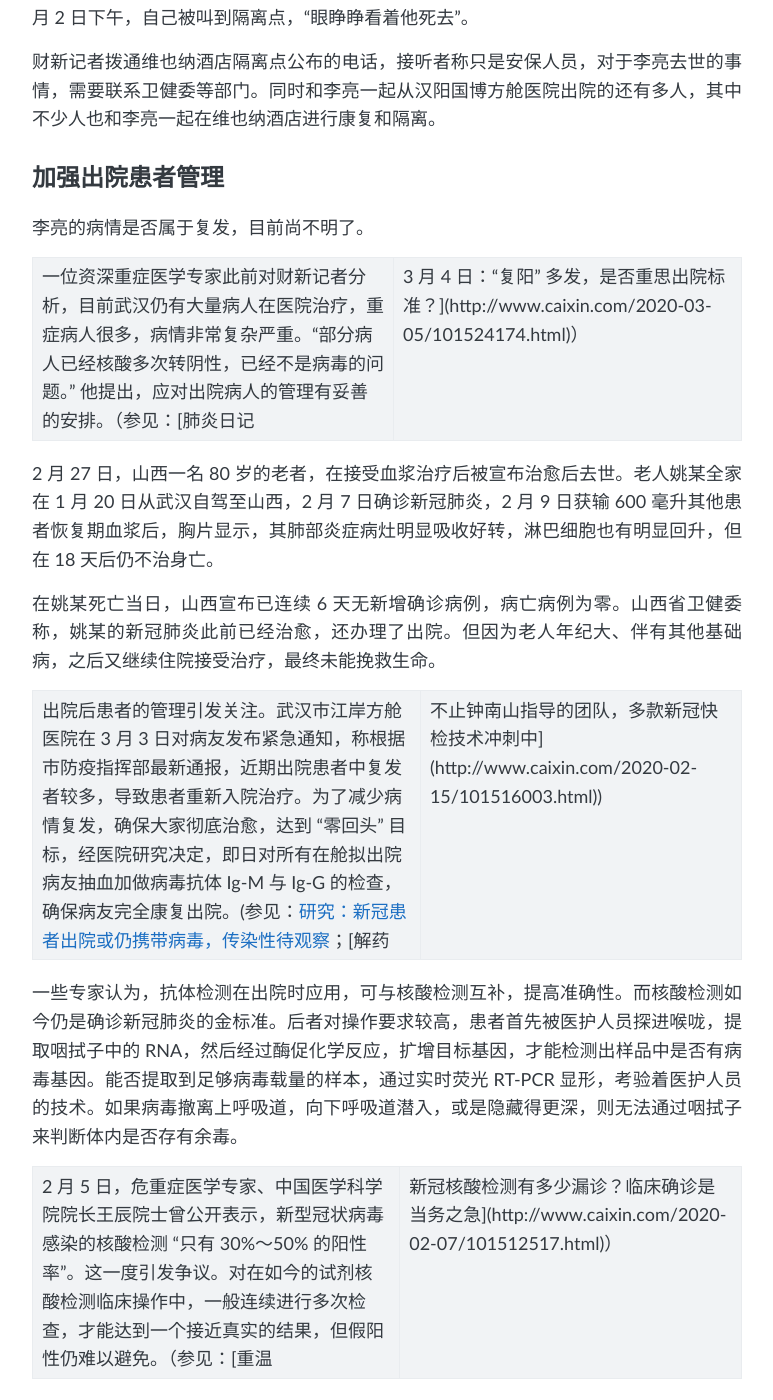
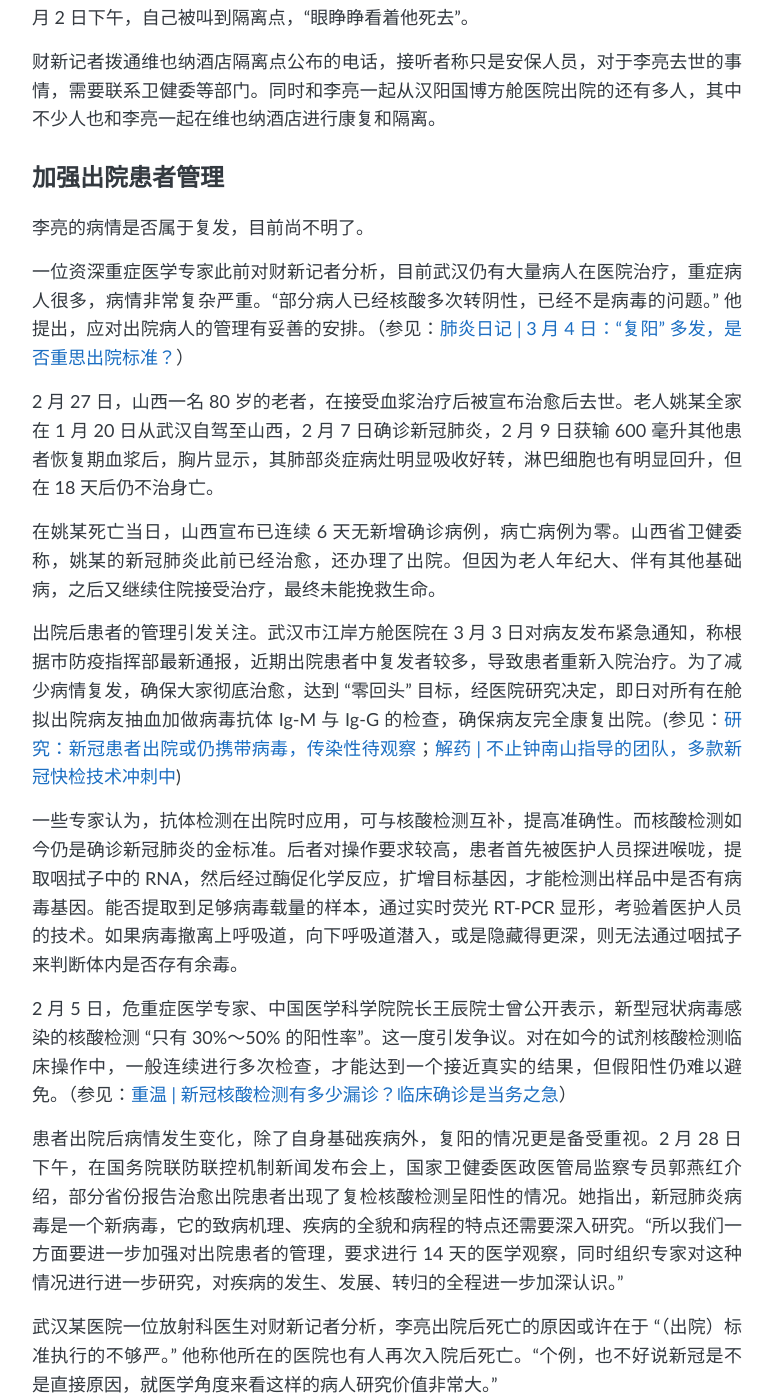
Before and after one commit to Terminus2049/Terminus2049.github.io, a Jekyll site: the page built from _posts/2020-03-05-fuyang.md, in a window 1280 px wide and 1400 px high, scrolled down 3401 px. Shown: the whole window, without its empty margins (253-1026 px from the left). Built offline with Jekyll 4.4.1, drawn with Linux system fonts in a browser that asks for light colours.

Commit message:
\|转义

```diff
--- a/_posts/2020-03-05-fuyang.md
+++ b/_posts/2020-03-05-fuyang.md
@@ -81,17 +81,17 @@ description: 武汉市江岸方舱医院在3月3日对病友发布紧急通知
 
 李亮的病情是否属于复发，目前尚不明了。
 
-一位资深重症医学专家此前对财新记者分析，目前武汉仍有大量病人在医院治疗，重症病人很多，病情非常复杂严重。“部分病人已经核酸多次转阴性，已经不是病毒的问题。”他提出，应对出院病人的管理有妥善的安排。（参见：[肺炎日记|3月4日：“复阳”多发，是否重思出院标准？](http://www.caixin.com/2020-03-05/101524174.html)）
+一位资深重症医学专家此前对财新记者分析，目前武汉仍有大量病人在医院治疗，重症病人很多，病情非常复杂严重。“部分病人已经核酸多次转阴性，已经不是病毒的问题。”他提出，应对出院病人的管理有妥善的安排。（参见：[肺炎日记\|3月4日：“复阳”多发，是否重思出院标准？](http://www.caixin.com/2020-03-05/101524174.html)）
 
 2月27日，山西一名80岁的老者，在接受血浆治疗后被宣布治愈后去世。老人姚某全家在1月20日从武汉自驾至山西，2月7日确诊新冠肺炎，2月9日获输600毫升其他患者恢复期血浆后，胸片显示，其肺部炎症病灶明显吸收好转，淋巴细胞也有明显回升，但在18天后仍不治身亡。
 
 在姚某死亡当日，山西宣布已连续6天无新增确诊病例，病亡病例为零。山西省卫健委称，姚某的新冠肺炎此前已经治愈，还办理了出院。但因为老人年纪大、伴有其他基础病，之后又继续住院接受治疗，最终未能挽救生命。
 
-出院后患者的管理引发关注。武汉市江岸方舱医院在3月3日对病友发布紧急通知，称根据市防疫指挥部最新通报，近期出院患者中复发者较多，导致患者重新入院治疗。为了减少病情复发，确保大家彻底治愈，达到“零回头”目标，经医院研究决定，即日对所有在舱拟出院病友抽血加做病毒抗体Ig-M与Ig-G的检查，确保病友完全康复出院。(参见：[研究：新冠患者出院或仍携带病毒，传染性待观察](http://china.caixin.com/2020-02-28/101521885.html)；[解药|不止钟南山指导的团队，多款新冠快检技术冲刺中](http://www.caixin.com/2020-02-15/101516003.html))
+出院后患者的管理引发关注。武汉市江岸方舱医院在3月3日对病友发布紧急通知，称根据市防疫指挥部最新通报，近期出院患者中复发者较多，导致患者重新入院治疗。为了减少病情复发，确保大家彻底治愈，达到“零回头”目标，经医院研究决定，即日对所有在舱拟出院病友抽血加做病毒抗体Ig-M与Ig-G的检查，确保病友完全康复出院。(参见：[研究：新冠患者出院或仍携带病毒，传染性待观察](http://china.caixin.com/2020-02-28/101521885.html)；[解药\|不止钟南山指导的团队，多款新冠快检技术冲刺中](http://www.caixin.com/2020-02-15/101516003.html))
 
 一些专家认为，抗体检测在出院时应用，可与核酸检测互补，提高准确性。而核酸检测如今仍是确诊新冠肺炎的金标准。后者对操作要求较高，患者首先被医护人员探进喉咙，提取咽拭子中的RNA，然后经过酶促化学反应，扩增目标基因，才能检测出样品中是否有病毒基因。能否提取到足够病毒载量的样本，通过实时荧光RT-PCR显形，考验着医护人员的技术。如果病毒撤离上呼吸道，向下呼吸道潜入，或是隐藏得更深，则无法通过咽拭子来判断体内是否存有余毒。
 
-2月5日，危重症医学专家、中国医学科学院院长王辰院士曾公开表示，新型冠状病毒感染的核酸检测 “只有30%～50%的阳性率”。这一度引发争议。对在如今的试剂核酸检测临床操作中，一般连续进行多次检查，才能达到一个接近真实的结果，但假阳性仍难以避免。（参见：[重温|新冠核酸检测有多少漏诊？临床确诊是当务之急](http://www.caixin.com/2020-02-07/101512517.html)）
+2月5日，危重症医学专家、中国医学科学院院长王辰院士曾公开表示，新型冠状病毒感染的核酸检测 “只有30%～50%的阳性率”。这一度引发争议。对在如今的试剂核酸检测临床操作中，一般连续进行多次检查，才能达到一个接近真实的结果，但假阳性仍难以避免。（参见：[重温\|新冠核酸检测有多少漏诊？临床确诊是当务之急](http://www.caixin.com/2020-02-07/101512517.html)）
 
 患者出院后病情发生变化，除了自身基础疾病外，复阳的情况更是备受重视。2月28日下午，在国务院联防联控机制新闻发布会上，国家卫健委医政医管局监察专员郭燕红介绍，部分省份报告治愈出院患者出现了复检核酸检测呈阳性的情况。她指出，新冠肺炎病毒是一个新病毒，它的致病机理、疾病的全貌和病程的特点还需要深入研究。“所以我们一方面要进一步加强对出院患者的管理，要求进行14天的医学观察，同时组织专家对这种情况进行进一步研究，对疾病的发生、发展、转归的全程进一步加深认识。”
 
```
